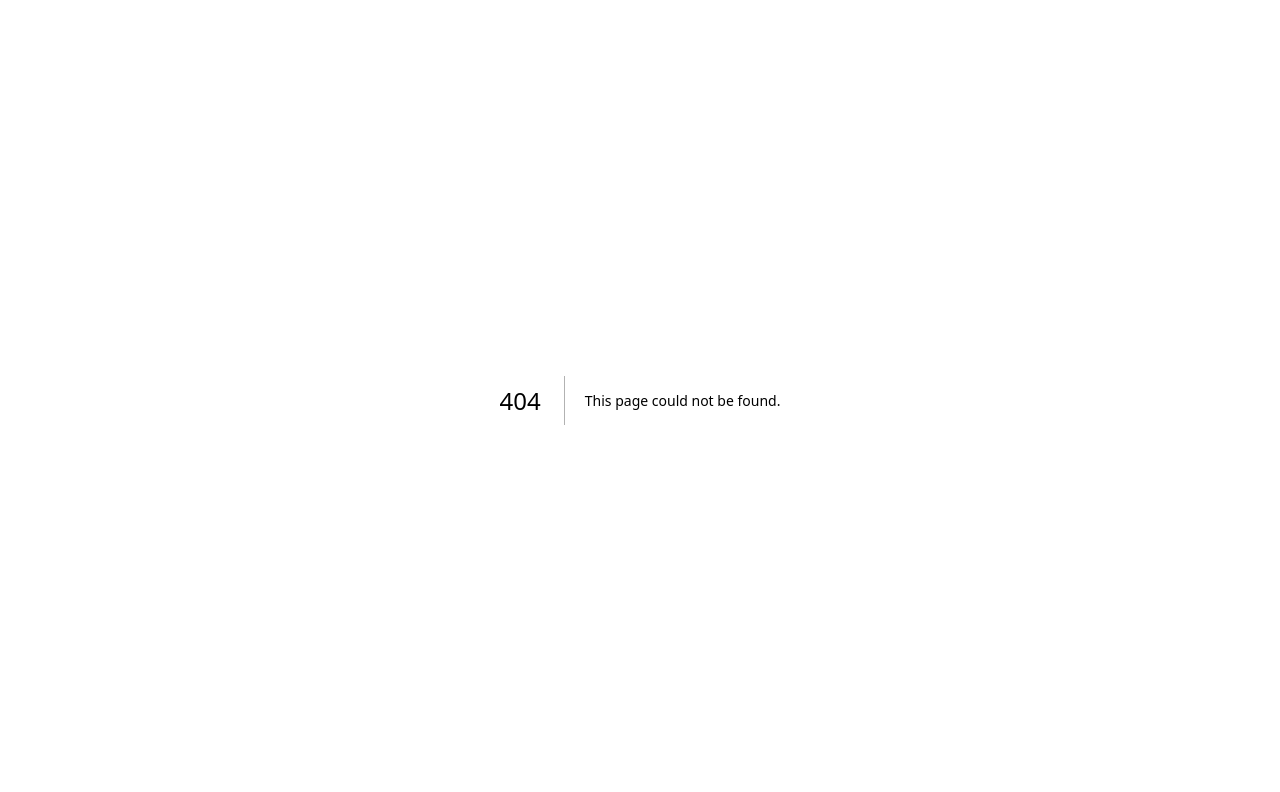
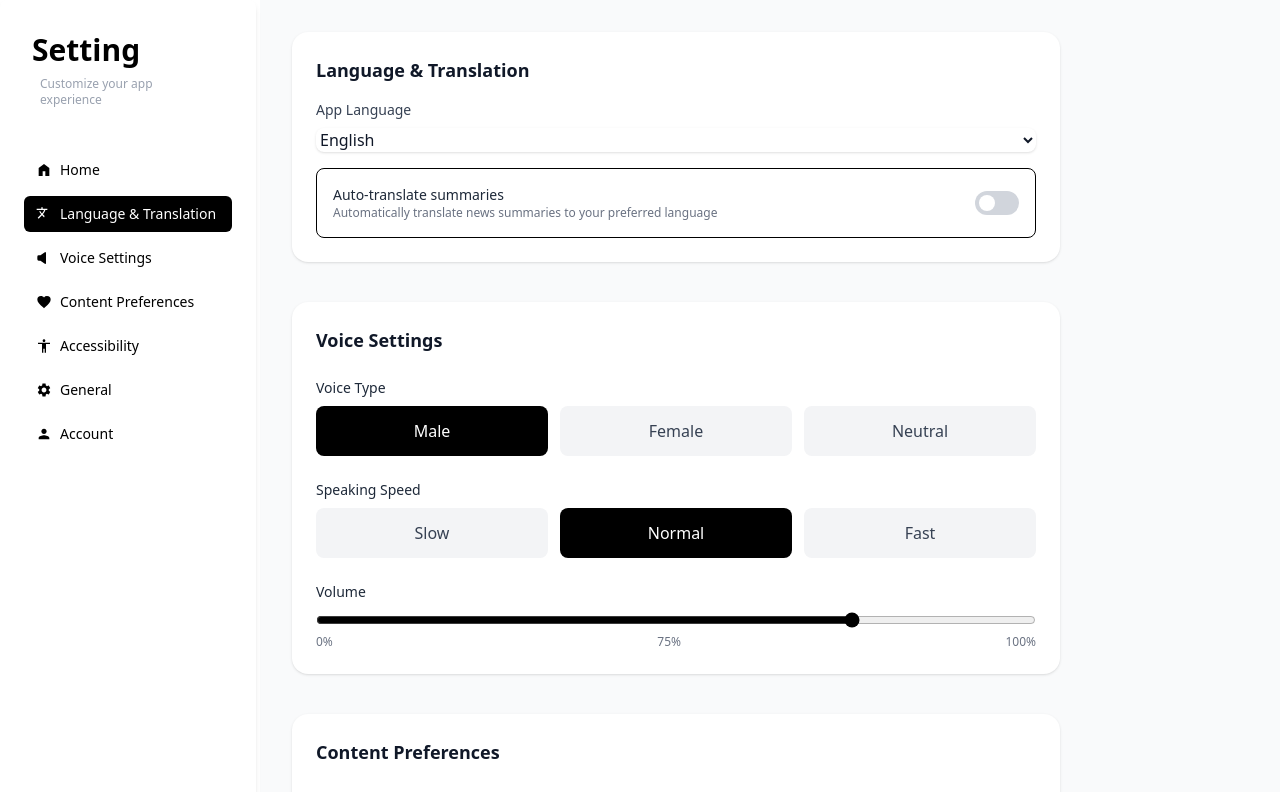
Before and after one commit to nathnaeltamirat/news-brief-frontend, a Next.js app in the folder news_brief/: page /setting in a window 1280 px wide. Before the commit this address had no page. Shown: the top 792 px of the page. Built offline with nearby package versions, Linux system fonts and the light colour scheme.

Commit message:
setting sidebar updated

```diff
--- /dev/null
+++ b/news_brief/src/app/setting/page.tsx
@@ -0,0 +1,165 @@
+"use client";
+import React, { useState } from "react";
+import Navbar from "../../components/siderbar/setting";
+
+export default function Settings() {
+  const [voiceType, setVoiceType] = useState("Male");
+  const [speed, setSpeed] = useState("Normal");
+  const [feedType, setFeedType] = useState("Feed");
+  const [autoTranslate, setAutoTranslate] = useState(false);
+  const [globalSources, setGlobalSources] = useState(false);
+
+  return (
+    <div className="flex">
+      <Navbar />
+
+      <main className="ml-65 w-full p-8 space-y-10 scroll-smooth bg-gray-50 min-h-screen">
+
+        {/* Language & Translation */}
+        <section id="language" className="bg-white p-6 rounded-2xl shadow max-w-3xl space-y-4">
+          <h2 className="text-lg font-semibold text-gray-900">Language & Translation</h2>
+
+          <div>
+            <label className="block text-sm font-medium text-gray-700">App Language</label>
+            <select className="mt-2 block w-full rounded-lg border-gray-300 shadow-sm focus:border-gray-900 focus:ring-gray-900 text-gray-900">
+              <option>English</option>
+              <option>Amharic</option>
+
+            </select>
+          </div>
+
+          {/* Toggle */}
+          <div className="flex items-center justify-between p-4 border rounded-lg">
+            <div>
+              <p className="text-sm font-medium text-gray-800">Auto-translate summaries</p>
+              <p className="text-xs text-gray-500">
+                Automatically translate news summaries to your preferred language
+              </p>
+            </div>
+            <button
+              onClick={() => setAutoTranslate(!autoTranslate)}
+              className={`relative inline-flex h-6 w-11 items-center rounded-full transition ${
+                autoTranslate ? "bg-black" : "bg-gray-300"
+              }`}
+            >
+              <span
+                className={`inline-block h-4 w-4 transform rounded-full bg-white transition ${
+                  autoTranslate ? "translate-x-6" : "translate-x-1"
+                }`}
+              />
+            </button>
+          </div>
+        </section>
+
+        {/* Voice Settings */}
+        <section id="voice" className="bg-white p-6 rounded-2xl shadow max-w-3xl space-y-6">
+          <h2 className="text-lg font-semibold text-gray-900">Voice Settings</h2>
+
+          {/* Voice Type */}
+          <div>
+            <p className="text-sm font-medium text-gray-800 mb-2">Voice Type</p>
+            <div className="grid grid-cols-3 gap-3">
+              {["Male", "Female", "Neutral"].map((t) => (
+                <button
+                  key={t}
+                  onClick={() => setVoiceType(t)}
+                  className={`w-full py-3 rounded-lg border transition ${
+                    voiceType === t
+                      ? "bg-black text-white border-transparent"
+                      : "bg-gray-100 text-gray-700 border-transparent hover:bg-gray-200"
+                  }`}
+                >
+                  {t}
+                </button>
+              ))}
+            </div>
+          </div>
+
+          {/* Speaking Speed */}
+          <div>
+            <p className="text-sm font-medium text-gray-800 mb-2">Speaking Speed</p>
+            <div className="grid grid-cols-3 gap-3">
+              {["Slow", "Normal", "Fast"].map((s) => (
+                <button
+                  key={s}
+                  onClick={() => setSpeed(s)}
+                  className={`w-full py-3 rounded-lg border transition ${
+                    speed === s
+                      ? "bg-black text-white border-transparent"
+                      : "bg-gray-100 text-gray-700 border-transparent hover:bg-gray-200"
+                  }`}
+                >
+                  {s}
+                </button>
+              ))}
+            </div>
+          </div>
+
+          {/* Volume */}
+          <div>
+            <p className="text-sm font-medium text-gray-800 mb-2">Volume</p>
+            <input
+              type="range"
+              min="0"
+              max="100"
+              defaultValue="75"
+              className="w-full accent-black"
+            />
+            <div className="flex justify-between text-xs text-gray-500">
+              <span>0%</span>
+              <span>75%</span>
+              <span>100%</span>
+            </div>
+          </div>
+        </section>
+
+        {/* Content Preferences */}
+        <section id="content" className="bg-white p-6 rounded-2xl shadow max-w-3xl space-y-6">
+          <h2 className="text-lg font-semibold text-gray-900">Content Preferences</h2>
+
+          {/* Feed Type */}
+          <div>
+            <p className="text-sm font-medium text-gray-800 mb-2">Default Feed Type</p>
+            <div className="grid grid-cols-2 gap-3">
+              {["Feed", "For You"].map((f) => (
+                <button
+                  key={f}
+                  onClick={() => setFeedType(f)}
+                  className={`w-full py-3 rounded-lg border transition ${
+                    feedType === f
+                      ? "bg-black text-white border-transparent"
+                      : "bg-gray-100 text-gray-700 border-transparent hover:bg-gray-200"
+                  }`}
+                >
+                  {f}
+                </button>
+              ))}
+            </div>
+          </div>
+
+          {/* Global Sources Toggle */}
+          <div className="flex items-center justify-between p-4 border rounded-lg">
+            <div>
+              <p className="text-sm font-medium text-gray-800">Include Global Sources</p>
+              <p className="text-xs text-gray-500">
+                Show international news alongside local sources
+              </p>
+            </div>
+            <button
+              onClick={() => setGlobalSources(!globalSources)}
+              className={`relative inline-flex h-6 w-11 items-center rounded-full transition ${
+                globalSources ? "bg-black" : "bg-gray-300"
+              }`}
+            >
+              <span
+                className={`inline-block h-4 w-4 transform rounded-full bg-white transition ${
+                  globalSources ? "translate-x-6" : "translate-x-1"
+                }`}
+              />
+            </button>
+          </div>
+        </section>
+      </main>
+    </div>
+  );
+}
--- a/news_brief/src/components/siderbar/setting.tsx
+++ b/news_brief/src/components/siderbar/setting.tsx
@@ -1,100 +1,139 @@
 "use client";
-import Link from "next/link";
-import { usePathname } from "next/navigation";
+import { useState } from "react";
+import { useRouter } from "next/navigation";
+
 
 const Sidebar = () => {
-  const pathname = usePathname();
-
-  const navItems = [
-    { name: "Home", href: "/" },
-    { name: "Language & Translation", href: "/settings/language" },
-    { name: "Voice Settings", href: "/settings/voice" },
-    { name: "Content Preferences", href: "/settings/content" },
-    { name: "Accessibility", href: "/settings/accessibility" },
-    { name: "General", href: "/settings/general" },
-    { name: "Account", href: "/settings/account" },
+  const [activeItem, setActiveItem] = useState("Language & Translation");
+  const router = useRouter();
+  const handleClick = (id: string, itemName: string) => {
+    if (id === "home") {
+      // Route to homepage instead of scrolling
+      router.push("/");
+    } else {
+      // Scroll to section
+      document.getElementById(id)?.scrollIntoView({ behavior: "smooth" });
+    }
+    setActiveItem(itemName);
+  };
+  const items = [
+    { id: "home", label: "Home" },
+    { id: "language", label: "Language & Translation" },
+    { id: "voice", label: "Voice Settings" },
+    { id: "content", label: "Content Preferences" },
+    { id: "accessibility", label: "Accessibility" },
+    { id: "general", label: "General" },
+    { id: "account", label: "Account" },
   ];
 
-  const getIcon = (item: string) => {
-    switch (item) {
-      case "Home":
-        return (
-          <svg xmlns="http://www.w3.org/2000/svg" width="20" height="20" viewBox="0 0 24 24" fill="currentColor">
-            <path d="M4 21V9l8-6l8 6v12h-6v-7h-4v7z" />
-          </svg>
-        );
-      case "Language & Translation":
-        return (
-          <svg xmlns="http://www.w3.org/2000/svg" width="20" height="20" viewBox="0 0 24 24" fill="currentColor">
-            <path d="m12.87 15.07-2.54-2.51.03-.03A17.5 17.5 0 0 0 14.07 6H17V4h-7V2H8v2H1v2h11.17C11.5 7.92 10.44 9.75 9 11.35 8.07 10.32 7.3 9.19 6.69 8h-2c.73 1.63 1.73 3.17 2.98 4.56l-5.09 5.02L4 19l5-5 3.11 3.11zM18.5 10h-2L12 22h2l1.12-3h4.75L21 22h2zm-2.62 7l1.62-4.33L19.12 17z" />
-          </svg>
-        );
-      case "Voice Settings":
-        return (
-          <svg xmlns="http://www.w3.org/2000/svg" width="20" height="20" viewBox="0 0 24 24" fill="currentColor">
-            <path d="M12 2a7 7 0 0 0-7 7v3.528a1 1 0 0 1-.105.447l-1.717 3.433A1.1 1.1 0 0 0 4.162 18h15.676a1.1 1.1 0 0 0 .984-1.592l-1.716-3.433a1 1 0 0 1-.106-.447V9a7 7 0 0 0-7-7z" />
-          </svg>
-        );
-      case "Content Preferences":
-        return (
-          <svg xmlns="http://www.w3.org/2000/svg" width="20" height="20" viewBox="0 0 24 24" fill="currentColor">
-            <path d="M12 21.35l-1.45-1.32C5.4 15.36 2 12.27 2 8.5 2 5.41 4.42 3 7.5 3c1.74 0 3.41.81 4.5 2.08C13.09 3.81 14.76 3 16.5 3 19.58 3 22 5.41 22 8.5c0 3.77-3.4 6.86-8.55 11.53z" />
-          </svg>
-        );
-      case "Accessibility":
-        return (
-          <svg xmlns="http://www.w3.org/2000/svg" width="20" height="20" viewBox="0 0 24 24" fill="currentColor">
-            <path d="M12 2c1.1 0 2 .9 2 2s-.9 2-2 2-2-.9-2-2 .9-2 2-2zm9 7h-6v13h-2v-6h-2v6H9V9H3V7h18v2z" />
-          </svg>
-        );
-      case "General":
-        return (
-          <svg xmlns="http://www.w3.org/2000/svg" width="20" height="20" viewBox="0 0 24 24" fill="currentColor">
-            <path d="M19.14 12.94c.04-.3.06-.61.06-.94 0-.32-.02-.64-.07-.94l2.03-1.58c.18-.14.23-.41.12-.61l-1.92-3.32c-.12-.22-.37-.29-.59-.22l-2.39.96c-.5-.38-1.03-.7-1.62-.94l-.36-2.54c-.04-.24-.24-.41-.48-.41h-3.84c-.24 0-.43.17-.47.41l-.36 2.54c-.59.24-1.13.57-1.62.94l-2.39-.96c-.22-.08-.47 0-.59.22L2.74 8.87c-.12.21-.08.47.12.61l2.03 1.58c-.05.3-.09.63-.09.94s.02.64.07.94l-2.03 1.58c-.18.14-.23.41-.12.61l1.92 3.32c.12.22.37.29.59.22l2.39-.96c.5.38 1.03.7 1.62.94l.36 2.54c.05.24.24.41.48.41h3.84c.24 0 .44-.17.47-.41l.36-2.54c.59-.24 1.13-.56 1.62-.94l2.39.96c.22.08.47 0 .59-.22l1.92-3.32c.12-.22.07-.47-.12-.61l-2.01-1.58zM12 15.6c-1.98 0-3.6-1.62-3.6-3.6s1.62-3.6 3.6-3.6 3.6 1.62 3.6 3.6-1.62 3.6-3.6 3.6z" />
-          </svg>
-        );
-      case "Account":
-        return (
-          <svg xmlns="http://www.w3.org/2000/svg" width="20" height="20" viewBox="0 0 24 24" fill="currentColor">
-            <path d="M12 12c2.21 0 4-1.79 4-4s-1.79-4-4-4-4 1.79-4 4 1.79 4 4 4zm0 2c-2.67 0-8 1.34-8 4v2h16v-2c0-2.66-5.33-4-8-4z" />
-          </svg>
-        );
-      default:
-        return null;
-    }
-  };
-
   return (
-    <div className="w-64 bg-white text-black min-h-screen flex flex-col p-2 rounded-lg shadow-md">
-      {/* Header */}
-      <div className="m-4">
+    <div className=" fixed w-64 bg-white text-black min-h-screen flex flex-col p-2 rounded-lg shadow-md">
+      {/* Header with News Brief */}
+      <div className=" m-4">
         <h1 className="text-2xl md:text-3xl font-bold m-2">Setting</h1>
         <div className="px-4 pb-3 text-xs text-gray-400">
           Customize your app experience
         </div>
       </div>
 
-      {/* Navigation Menu */}
-      <nav className="flex-1 p-4">
+      {/* Menu */}
+      <nav className="flex-1 p-4 overflow-y-auto">
         <ul className="space-y-2">
-          {navItems.map((item) => {
-            const isActive = pathname === item.href;
-            return (
-              <li key={item.name}>
-                <Link
-                  href={item.href}
-                  className={`flex items-center px-4 py-3 rounded-md transition-colors ${
-                    isActive ? "bg-black text-white" : "text-black hover:bg-[#dddfe2]"
-                  }`}
-                >
-                  <span className="mr-3 w-5 h-5 flex items-center justify-center">
-                    {getIcon(item.name)}
-                  </span>
-                  {item.name}
-                </Link>
-              </li>
-            );
-          })}
+          {items.map((item) => (
+            <li key={item.id}>
+              <button
+                onClick={() => handleClick(item.id, item.label)}
+            className={`flex items-center w-full px-3 py-2 rounded-md transition-colors text-left text-sm ${
+              activeItem === item.label
+                ? "bg-black text-white"
+                : "text-black hover:bg-gray-100"
+            }`}
+              >
+                <span className="mr-2 w-4 h-4 flex items-center justify-center">
+                  {/* icons based on label */}
+                  {item.label === "Home" && (
+                    <svg
+                      xmlns="http://www.w3.org/2000/svg"
+                      width="20"
+                      height="20"
+                      viewBox="0 0 24 24"
+                      fill="currentColor"
+                    >
+                      <path d="M4 21V9l8-6l8 6v12h-6v-7h-4v7z" />
+                    </svg>
+                  )}
+                  {item.label === "Language & Translation" && (
+                    <svg
+                      xmlns="http://www.w3.org/2000/svg"
+                      width="20"
+                      height="20"
+                      viewBox="0 0 24 24"
+                      fill="currentColor"
+                    >
+                      <path d="m12.87 15.07-2.54-2.51.03-.03A17.5 17.5 0 0014.07 6H17V4h-7V2H8v2H1v2h11.17C11.5 7.92 10.44 9.75 9 11.35A17 17 0 016.69 8h-2c.73 1.63 1.73 3.17 2.98 4.56L2.58 17.58 4 19l5-5 3.11 3.11z" />
+                    </svg>
+                  )}
+                  {item.label === "Voice Settings" && (
+                    <svg
+                      xmlns="http://www.w3.org/2000/svg"
+                      width="20"
+                      height="20"
+                      viewBox="0 0 24 24"
+                      fill="currentColor"
+                    >
+                      <path d="M13.26 3.3a1.1 1.1 0 011.74.89v15.61a1.1 1.1 0 01-1.74.89L6.68 16H4a2 2 0 01-2-2v-4a2 2 0 012-2h2.68l6.58-4.7z" />
+                    </svg>
+                  )}
+                  {item.label === "Content Preferences" && (
+                    <svg
+                      xmlns="http://www.w3.org/2000/svg"
+                      width="20"
+                      height="20"
+                      viewBox="0 0 24 24"
+                      fill="currentColor"
+                    >
+                      <path d="M12 21.35l-1.45-1.32C5.4 15.36 2 12.27 2 8.5A5.5 5.5 0 017.5 3c1.74 0 3.41.81 4.5 2.08A5.5 5.5 0 0116.5 3 5.5 5.5 0 0122 8.5c0 3.77-3.4 6.86-8.55 11.53z" />
+                    </svg>
+                  )}
+                  {item.label === "Accessibility" && (
+                    <svg
+                      xmlns="http://www.w3.org/2000/svg"
+                      width="20"
+                      height="20"
+                      viewBox="0 0 24 24"
+                      fill="currentColor"
+                    >
+                      <path d="M12 2c1.1 0 2 .9 2 2s-.9 2-2 2-2-.9-2-2 .9-2 2-2zm9 7h-6v13h-2v-6h-2v6H9V9H3V7h18v2z" />
+                    </svg>
+                  )}
+                  {item.label === "General" && (
+                    <svg
+                      xmlns="http://www.w3.org/2000/svg"
+                      width="20"
+                      height="20"
+                      viewBox="0 0 24 24"
+                      fill="currentColor"
+                    >
+                      <path d="M19.14 12.94c.04-.3.06-.61.06-.94 0-.32-.02-.64-.07-.94l2.03-1.58c.18-.14.23-.41.12-.61l-1.92-3.32c-.12-.22-.37-.29-.59-.22l-2.39.96c-.5-.38-1.03-.7-1.62-.94l-.36-2.54c-.04-.24-.24-.41-.48-.41h-3.84c-.24 0-.43.17-.47.41l-.36 2.54c-.59.24-1.13.57-1.62.94l-2.39-.96c-.22-.08-.47 0-.59.22L2.74 8.87c-.12.21-.08.47.12.61l2.03 1.58c-.05.3-.09.63-.09.94s.02.64.07.94l-2.03 1.58c-.18.14-.23.41-.12.61l1.92 3.32c.12.22.37.29.59.22l2.39-.96c.5.38 1.03.7 1.62.94l.36 2.54c.05.24.24.41.48.41h3.84c.24 0 .44-.17.47-.41l.36-2.54c.59-.24 1.13-.56 1.62-.94l2.39.96c.22.08.47 0 .59-.22l1.92-3.32c.12-.22.07-.47-.12-.61l-2.01-1.58zM12 15.6c-1.98 0-3.6-1.62-3.6-3.6s1.62-3.6 3.6-3.6 3.6 1.62 3.6 3.6-1.62 3.6-3.6 3.6z" />
+                    </svg>
+                  )}
+                  {item.label === "Account" && (
+                    <svg
+                      xmlns="http://www.w3.org/2000/svg"
+                      width="20"
+                      height="20"
+                      viewBox="0 0 24 24"
+                      fill="currentColor"
+                    >
+                      <path d="M12 12c2.21 0 4-1.79 4-4s-1.79-4-4-4-4 1.79-4 4 1.79 4 4 4zm0 2c-2.67 0-8 1.34-8 4v2h16v-2c0-2.66-5.33-4-8-4z" />
+                    </svg>
+                  )}
+                  {/* you can add icons for Accessibility, General, Account too */}
+                </span>
+                {item.label}
+              </button>
+            </li>
+          ))}
         </ul>
       </nav>
     </div>
```
